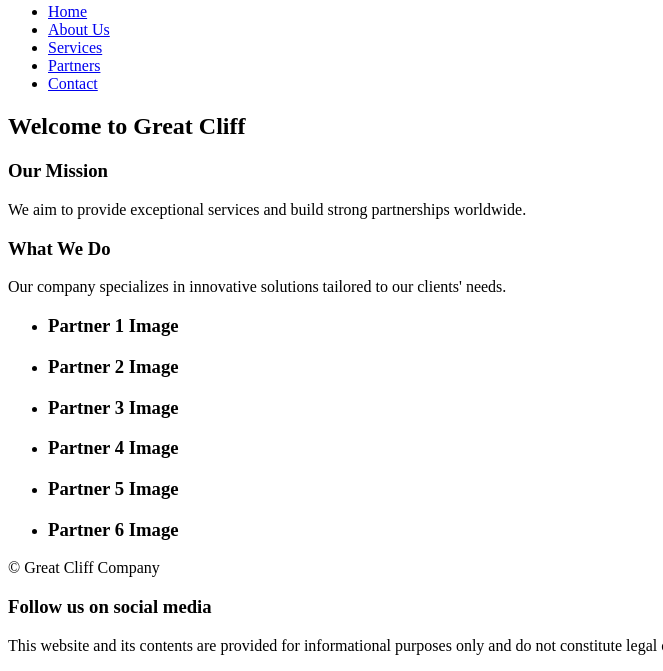
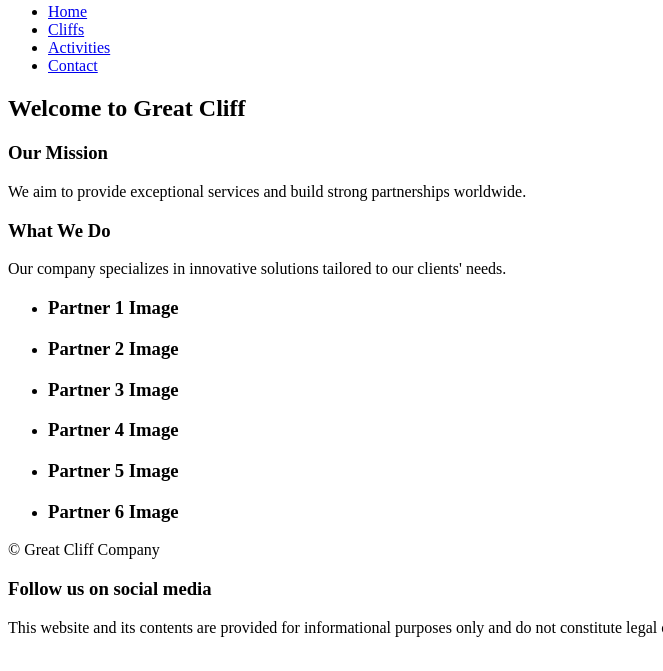
Before and after one commit to rsoni1049/homework-module1, a plain HTML site: page index.html in a window 1280 px wide. Shown: the part 468-1139 px from the top of the page, without its empty margins (0-663 px from the left). Drawn offline with Linux system fonts and the light colour scheme.

Commit message:
adding links to the Page
Update

```diff
--- a/index.html
+++ b/index.html
@@ -15,10 +15,9 @@
         <nav class="main-menu">
           <ul>
             <li><a href="#">Home</a></li>
-            <li><a href="#">About Us</a></li>
-            <li><a href="#">Services</a></li>
-            <li><a href="#">Partners</a></li>
-            <li><a href="#">Contact</a></li>
+            <li><a href="#">Cliffs</a></li>
+            <li><a href="activities.html">Activities</a></li>
+            <li><a href="contact.html">Contact</a></li>
           </ul>
         </nav>
       </div>
```
